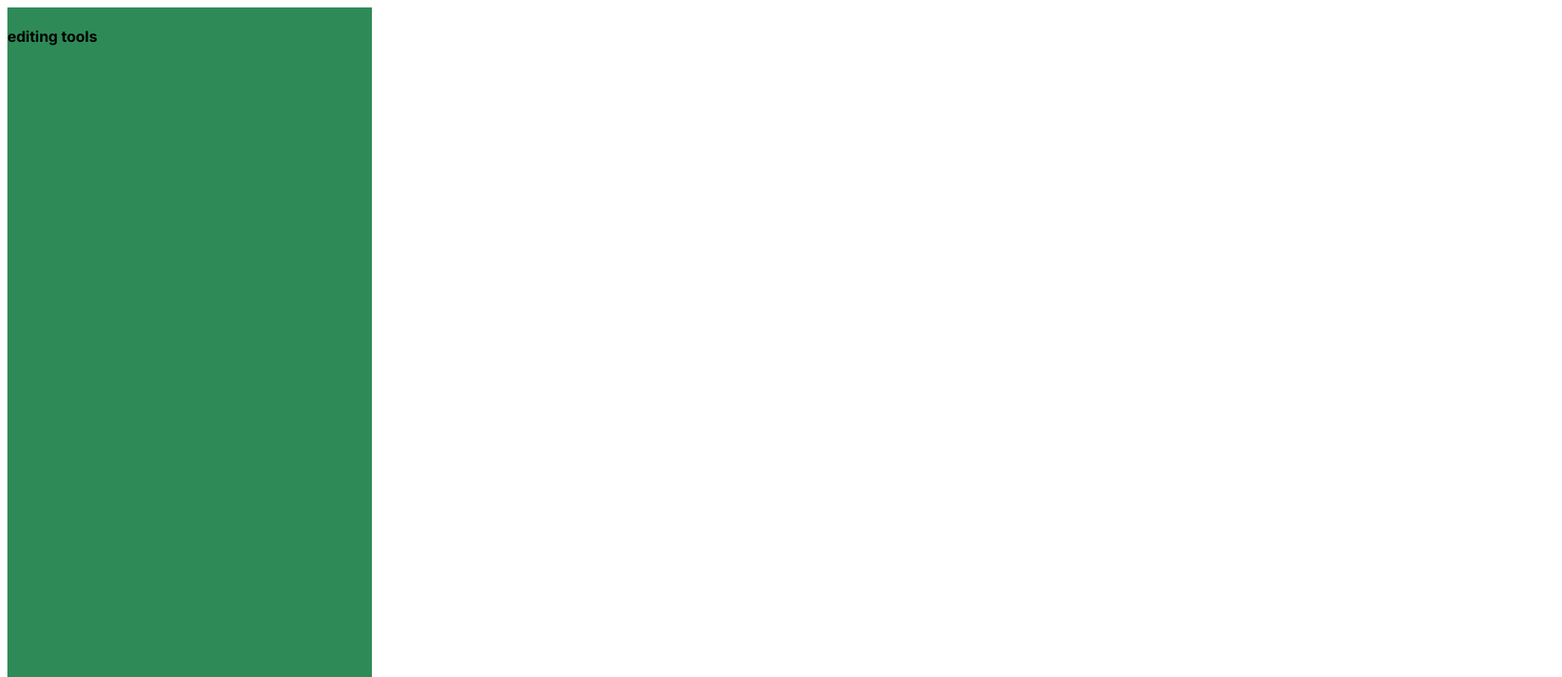
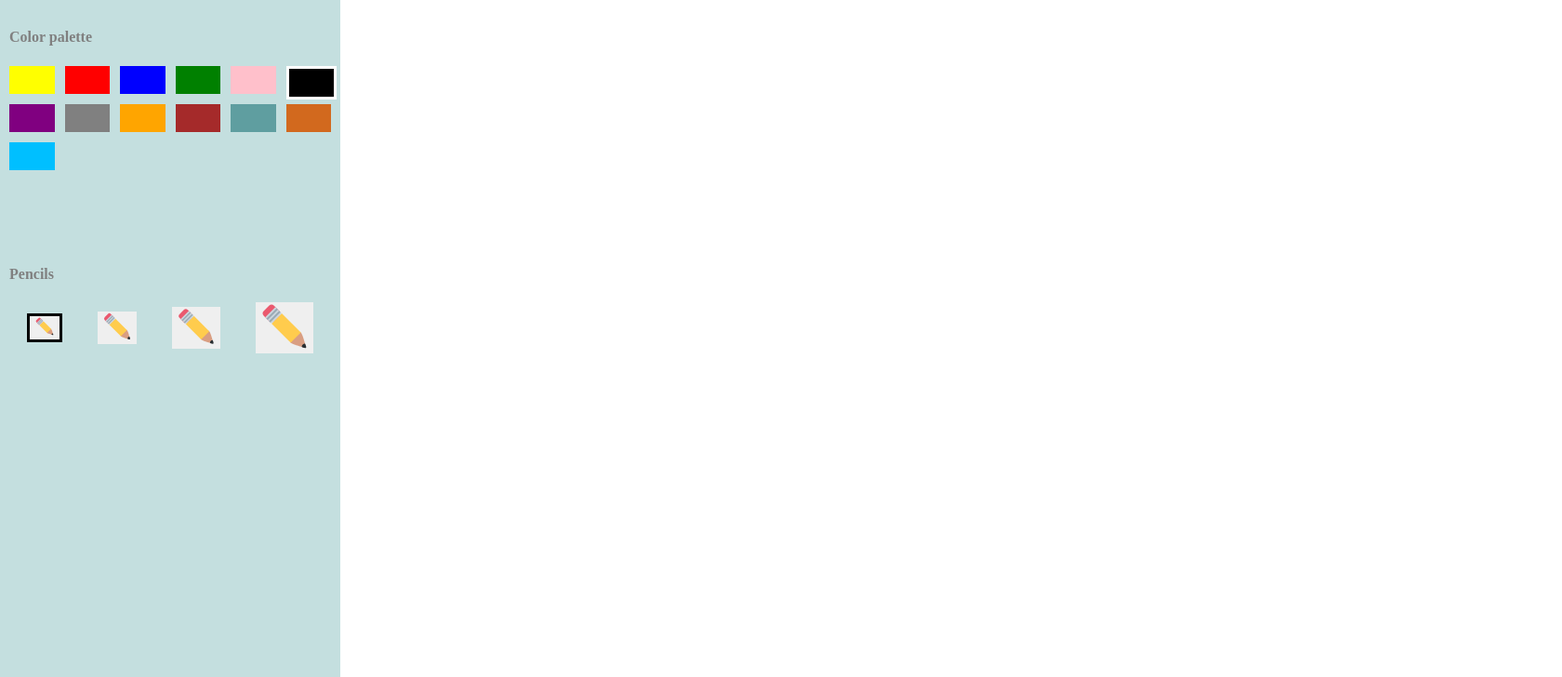
Before and after one commit to ujjwal-ui/sketch-board, a Next.js app: page / in a window 1280 px wide. Shown: the top 728 px of the page at 93% size, 1680 px wide, since content can reach past the window. Built offline with nearby package versions, Linux system fonts and the light colour scheme.

Commit message:
added-color-palette-and-pencil-width

```diff
--- /dev/null
+++ b/colors.js
@@ -0,0 +1,17 @@
+const colorTemplate = {
+    red: "red",
+    blue: "blue",
+    green: "green",
+    yellow: "yellow",
+    pink: "pink",
+    black: "black",
+    purple: "purple",
+    grey: "grey",
+    orange: "orange",
+    brown: "brown",
+    cadetblue: "cadetblue",
+    chocolate: "chocolate",
+    crimson: "crimson",
+    deepskyblue: "deepskyblue"
+}
+export default colorTemplate;
--- a/components/board/board.js
+++ b/components/board/board.js
@@ -2,25 +2,45 @@
 
 import { useEffect, useRef, useState } from "react";
 import styles from "./board.module.css";
+import colorTemplate from "../../colors";
+import Image from "next/image";
+import pencil from "../../public/pencil.svg";
+import pencils from "../../pencils";
 
 export default function Board() {
     const canvasRef = useRef();
     const drawRef = useRef(false);
-    let startPointX, startPointY;
+    const drawingData = useRef([]);
+    const [currentColor, setCurrentColor] = useState("black");
+    const [currentPencilWidth, setCurrentPencilWidth] = useState(2);
+    const currentColorRef = useRef();
+    const pencilWidth = useRef(2);
+
 
     useEffect(() => {
-        const context = canvasRef.current.getContext("2d");
+        console.log("use effect _1", currentColor);
+        const context = canvasRef.current.getContext("2d", { willReadFrequently: true });
+        context.strokeStyle = currentColor;
+        currentColorRef.current = currentColor;
+        pencilWidth.current = currentPencilWidth;
+
+    }, [currentColor, currentPencilWidth]);
+
+    useEffect(() => {
+        const context = canvasRef.current.getContext("2d", { willReadFrequently: true });
         canvasRef.current.width = window.innerWidth;
         canvasRef.current.height = window.innerHeight;
 
-        context.strokeStyle = "#000";
-        context.lineWidth = 4;
+        context.strokeStyle = currentColor;
+        context.lineWidth = pencilWidth.current;
         context.linecap = "round";
 
         function handleMouseDown(e) {
             drawRef.current = true;
             const points = computerViewPoints(e);
 
+            context.lineWidth = pencilWidth.current;
+            context.strokeStyle = currentColorRef.current;
             context.beginPath();
             context.moveTo(points.x, points.y);
         }
@@ -29,13 +49,18 @@ export default function Board() {
             if(!drawRef.current) return;
             const points = computerViewPoints(e);
 
-            console.log(points.x, points.y);
+            context.lineWidth = pencilWidth.current;
+            context.strokeStyle = currentColorRef.current;
             context.lineTo(points.x, points.y);
             context.stroke();
         }
 
         function handleMouseUp(e) {
+            context.lineWidth = pencilWidth.current;
+            context.strokeStyle = currentColorRef.current;
             drawRef.current = false;
+            const drawing = context.getImageData(0, 0, canvasRef.current.width, canvasRef.current.height);
+            drawingData.current.push(drawing);
         }
 
         function computerViewPoints(e) {
@@ -49,8 +74,15 @@ export default function Board() {
         }
 
         function handleCanvasResize() {
+            context.strokeStyle = currentColorRef.current;
+            setCurrentColor(currentColorRef.current);
             canvasRef.current.width = window.innerWidth;
             canvasRef.current.height = window.innerHeight;
+            context.lineWidth = pencilWidth.current;
+
+            drawingData.current.forEach((data) => {
+                context.putImageData(data, 0, 0);
+            });
         }
 
         canvasRef.current.addEventListener("mousedown", handleMouseDown);
@@ -62,14 +94,84 @@ export default function Board() {
             canvasRef.current.removeEventListener("mousedown", handleMouseDown);
             canvasRef.current.removeEventListener("mousemove", handleMouseMove);
             canvasRef.current.removeEventListener("mouseup", handleMouseUp);
+            window.removeEventListener("resize", handleCanvasResize);
         }
 
     }, []);
 
+    function handleColorChange(e) {
+        const color = e?.target?.id;
+        setCurrentColor(color);
+    }
+
+    function handlePencilSize(e) {
+        const pencil = e?.target?.id;
+        if(!pencil) return;
+
+        if(pencil === "pencil_1") {
+            pencilWidth.current = pencils.pencil_1;
+        }else if(pencil === "pencil_2") {
+            pencilWidth.current = pencils.pencil_2;
+        }else if(pencil === "pencil_3") {
+            pencilWidth.current = pencils.pencil_3;
+        }else {
+            pencilWidth.current = pencils.pencil_4;
+        }
+        setCurrentPencilWidth(pencils[pencil]);
+    }
+
     return (
         <div className={styles.container}>
             <div className={styles.box_1}>
-                <h4>editing tools</h4>
+                <h4>Color palette</h4>
+                <div className={styles.colorboard}>
+                    <div id="yellow" onClick={(e) => handleColorChange(e)}
+                    className={styles.colorbox} style={{backgroundColor: colorTemplate.yellow, border: currentColor === "yellow" ? "3px solid white" : "none"}}></div>
+                    <div id="red" onClick={(e) => handleColorChange(e)} className={styles.colorbox}
+                    style={{backgroundColor: colorTemplate.red, border: currentColor === "red" ? "3px solid white" : "none"}}></div>
+                    <div id="blue" onClick={(e) => handleColorChange(e)} className={styles.colorbox}
+                    style={{backgroundColor: colorTemplate.blue, border: currentColor === "blue" ? "3px solid white" : "none"}} ></div>
+                    <div id="green" onClick={(e) => handleColorChange(e)} className={styles.colorbox}
+                     style={{backgroundColor: colorTemplate.green, border: currentColor === "green" ? "3px solid white" : "none"}}></div>
+                    <div id="pink" onClick={(e) => handleColorChange(e)} className={styles.colorbox}
+                    style={{backgroundColor: colorTemplate.pink, border: currentColor === "pink" ? "3px solid white" : "none"}}></div>
+                    <div id="black" onClick={(e) => handleColorChange(e)} className={styles.colorbox}
+                     style={{backgroundColor: colorTemplate.black, border: currentColor === "black" ? "3px solid white" : "none"}}></div>
+
+                <div id="purple" onClick={(e) => handleColorChange(e)} className={styles.colorbox}
+                     style={{backgroundColor: colorTemplate.purple, border: currentColor === "purple" ? "3px solid white" : "none"}}></div>
+                     <div id="grey" onClick={(e) => handleColorChange(e)} className={styles.colorbox}
+                     style={{backgroundColor: colorTemplate.grey, border: currentColor === "grey" ? "3px solid white" : "none"}}></div>
+                     <div id="orange" onClick={(e) => handleColorChange(e)} className={styles.colorbox}
+                     style={{backgroundColor: colorTemplate.orange, border: currentColor === "orange" ? "3px solid white" : "none"}}></div>
+
+                <div id="brown" onClick={(e) => handleColorChange(e)} className={styles.colorbox}
+                     style={{backgroundColor: colorTemplate.brown, border: currentColor === "brown" ? "3px solid white" : "none"}}></div>
+                    <div id="cadetblue" onClick={(e) => handleColorChange(e)} className={styles.colorbox}
+                     style={{backgroundColor: colorTemplate.cadetblue, border: currentColor === "cadetblue" ? "3px solid white" : "none"}}></div>
+                    <div id="chocolate" onClick={(e) => handleColorChange(e)} className={styles.colorbox}
+                     style={{backgroundColor: colorTemplate.chocolate, border: currentColor === "chocolate" ? "3px solid white" : "none"}}></div>
+                    <div id="deepskyblue" onClick={(e) => handleColorChange(e)} className={styles.colorbox}
+                     style={{backgroundColor: colorTemplate.deepskyblue, border: currentColor === "deepskyblue" ? "3px solid white" : "none"}}></div>
+                </div>
+
+                <div className={styles.pencilsHeadingContainer}>
+                    <h4>Pencils</h4>
+                </div>
+                <div className={styles.pencilboard}>
+                    <button  id="pencil_1" style={{border: pencilWidth.current === pencils.pencil_1 ? "3px solid #000" : "none"}}>
+                         <Image id="pencil_1" onClick={(e) => handlePencilSize(e)} priority width={20} src={pencil} alt="error-loading"/>
+                    </button>
+                    <button onClick={(e) => handlePencilSize(e)} id="pencil_2" style={{border: pencilWidth.current === pencils.pencil_2 ? "3px solid #000" : "none"}}>
+                        <Image id="pencil_2" priority width={30} src={pencil} alt="error-loading"/>
+                    </button>
+                    <button onClick={(e) => handlePencilSize(e)} id="pencil_3" style={{border: pencilWidth.current === pencils.pencil_3 ? "3px solid #000" : "none"}}>
+                         <Image id="pencil_3" priority width={40} src={pencil} alt="error-loading"/>
+                    </button>
+                    <button onClick={(e) => handlePencilSize(e)} id="pencil_4" style={{border: pencilWidth.current === pencils.pencil_4 ? "3px solid #000" : "none"}}>
+                         <Image id="pencil_4" priority width={50} src={pencil} alt="error-loading"/>
+                    </button>
+                </div>
             </div>
 
             <div className={styles.box_2}>
--- a/components/board/board.module.css
+++ b/components/board/board.module.css
@@ -1,3 +1,10 @@
+
+.box_1 h4, .pencilsHeadingContainer h4 {
+    font-family: cursive;
+    font-weight: bold;
+    color: gray;
+}
+
 .container {
     width: 100vw;
     height: 100vh;
@@ -6,8 +13,9 @@
 }
 
 .container .box_1 {
-    flex-grow: 1;
-    background-color: seagreen;
+    flex-grow: 0.5;
+    background-color: #C4DFDF;
+    padding: 10px;
 }
 
 .container .box_2 {
@@ -23,3 +31,34 @@
     height: 100%;
     width: 100%;
 }
+
+.colorboard {
+    width: 100%;
+    display: grid;
+    grid-template-columns: repeat(6, 1fr);
+    grid-template-rows: repeat(5, 30px);
+    gap: 11px;
+}
+
+.colorboard .colorbox {
+    width: 100%;
+    height: 100%;
+    background-color: blue;
+    cursor: pointer;
+}
+
+.pencilboard {
+    width: 100%;
+    display: flex;
+    justify-content: space-around;
+    align-items: center;
+}
+
+.pencilboard button{
+    border: none;
+    cursor: pointer;
+}
+
+.pencil_1 {
+    width: 40px;
+}
--- /dev/null
+++ b/pencils.js
@@ -0,0 +1,7 @@
+const pencils = {
+    pencil_1: 2,
+    pencil_2: 4,
+    pencil_3: 7,
+    pencil_4: 12
+}
+export default pencils;
--- a/src/app/globals.css
+++ b/src/app/globals.css
@@ -5,6 +5,8 @@ body {
   display: flex;
   justify-content: center;
   align-items: center;
+  margin: 0;
+  padding: 0;
 }
 
 main {
```
Also changed, not shown: package.json (+7 -2 lines), public/pencil.svg (added), 1 other file (tests, documents, lock files or other folders).
